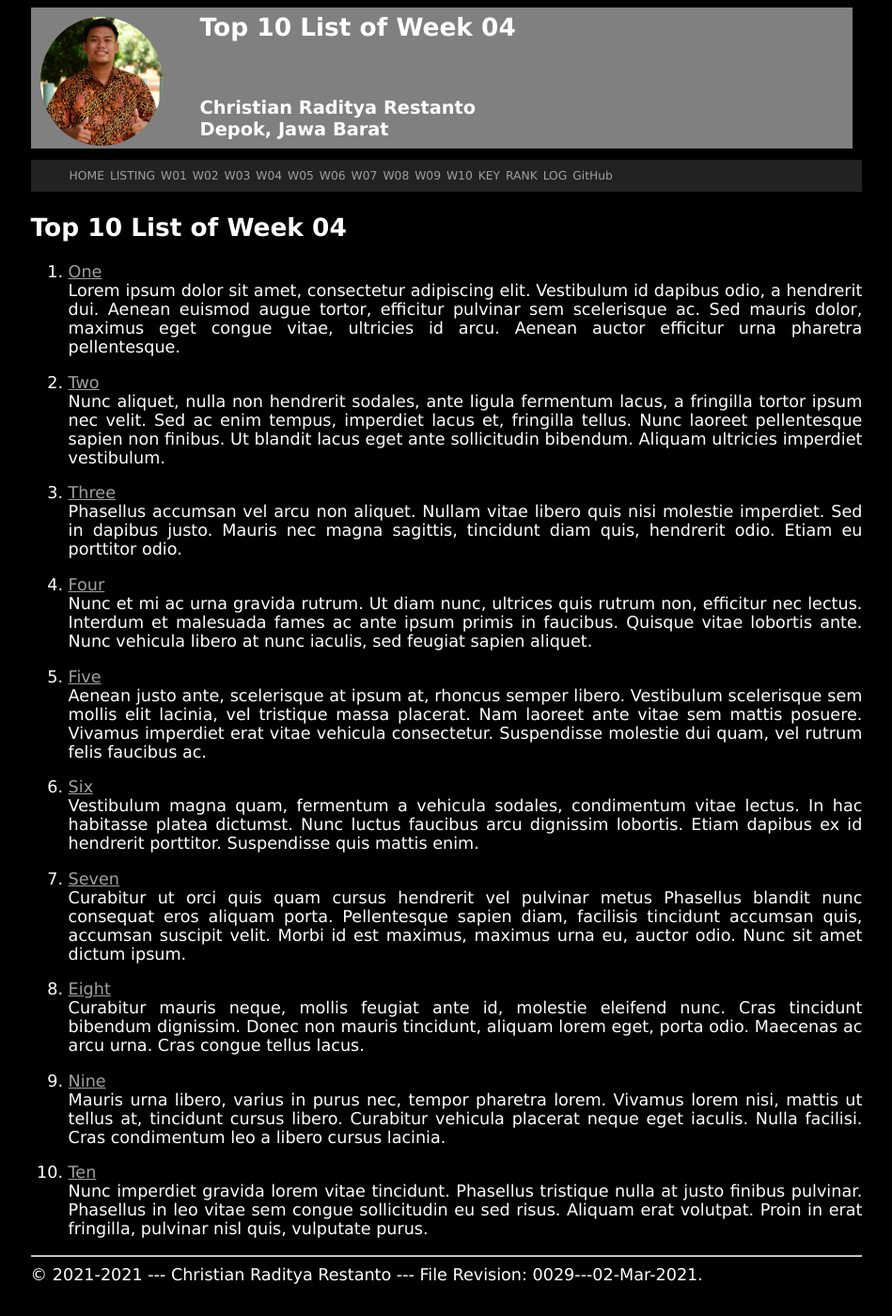
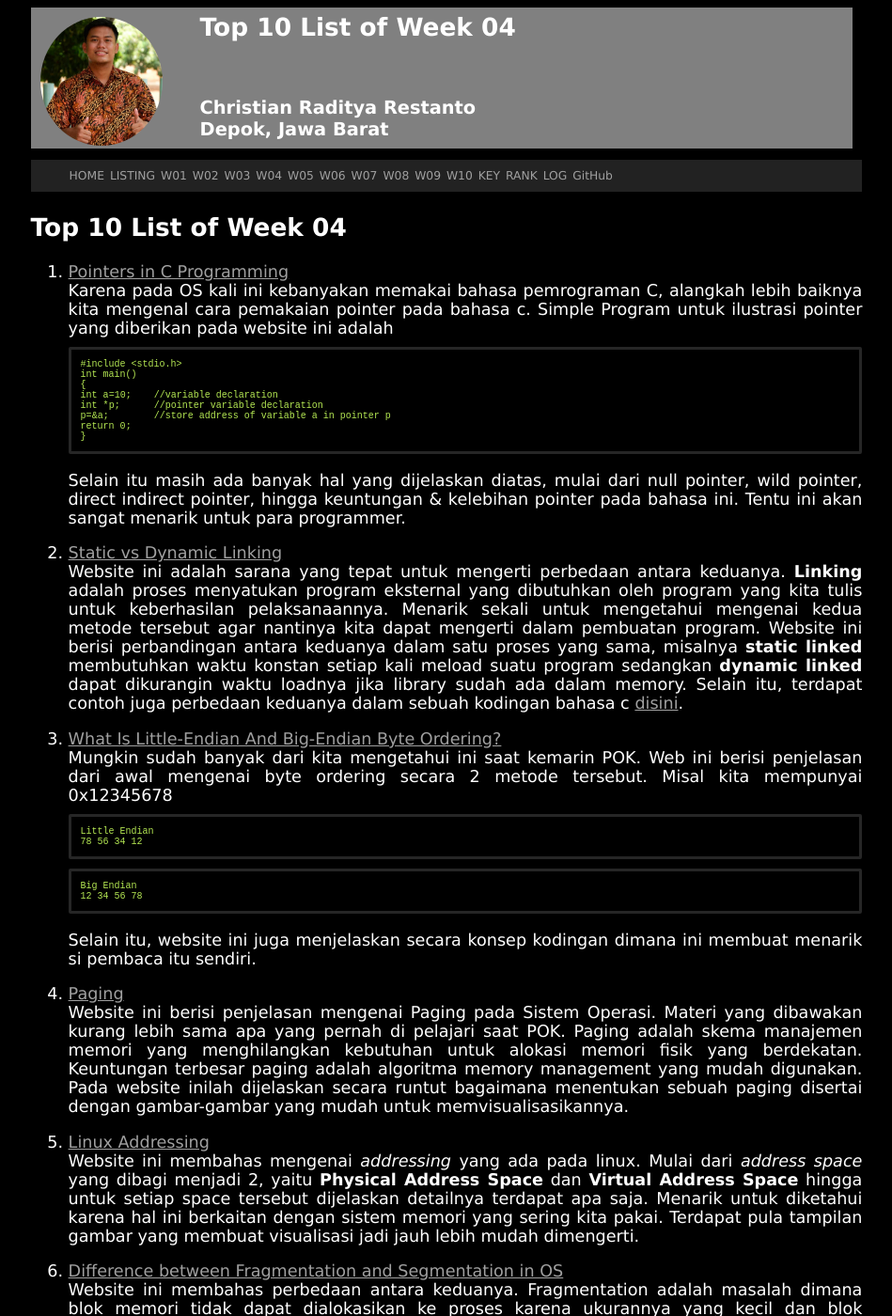
Before and after one commit to radityarestan/os211, a Jekyll site: the page built from w04.md, in a window 1280 px wide and 1400 px high. Shown: the whole window at 94% size, without its empty margins (165-1114 px from the left). Built offline with Jekyll 4.4.1, drawn with Linux system fonts in a browser that asks for light colours; our own code applies the rules of GitHub Pages for plain Markdown files; some of the changed text lies outside the part shown.

Commit message:
OS211 radityarestan

````diff
--- a/TXT/myrank.txt
+++ b/TXT/myrank.txt
@@ -6,3 +6,8 @@ ZCZC W02 rafigabhira
 ZCZC W02 rafimuhammad01
 ZCZC W02 ranianhanami
 ZCZC W02 raryasdya
+ZCZC W03 rafimuhammad01
+ZCZC W03 raflibangsawan
+ZCZC W03 rajasihombing
+ZCZC W03 raryasdya
+ZCZC W03 rheznandyae
--- a/w04.md
+++ b/w04.md
@@ -5,72 +5,52 @@ permalink: /W04/
 
 # Top 10 List of Week 04
 
-1. [One](https://en.wikipedia.org/wiki/1)<br>
-Lorem ipsum dolor sit amet, consectetur adipiscing elit.
-Vestibulum id dapibus odio, a hendrerit dui.
-Aenean euismod augue tortor, efficitur pulvinar sem scelerisque ac.
-Sed mauris dolor, maximus eget congue vitae, ultricies id arcu.
-Aenean auctor efficitur urna pharetra pellentesque.
+1. [Pointers in C Programming](https://www.guru99.com/c-pointers.html)<br>
+Karena pada OS kali ini kebanyakan memakai bahasa pemrograman C, alangkah lebih baiknya kita mengenal cara pemakaian pointer pada bahasa c. Simple Program untuk ilustrasi pointer yang diberikan pada website ini adalah
+```sh
+#include <stdio.h>
+int main()
+{
+   int a=10;    //variable declaration
+   int *p;      //pointer variable declaration
+   p=&a;        //store address of variable a in pointer p
+   return 0;
+}
+```
+Selain itu masih ada banyak hal yang dijelaskan diatas, mulai dari null pointer, wild pointer, direct indirect pointer, hingga keuntungan & kelebihan pointer pada bahasa ini. Tentu ini akan sangat menarik untuk para programmer.
 
-2. [Two](https://en.wikipedia.org/wiki/2)<br>
-Nunc aliquet, nulla non hendrerit sodales, ante ligula fermentum lacus, a fringilla tortor ipsum nec velit.
-Sed ac enim tempus, imperdiet lacus et, fringilla tellus.
-Nunc laoreet pellentesque sapien non finibus.
-Ut blandit lacus eget ante sollicitudin bibendum.
-Aliquam ultricies imperdiet vestibulum.
+2. [Static vs Dynamic Linking](https://cs-fundamentals.com/tech-interview/c/difference-between-static-and-dynamic-linking)<br>
+Website ini adalah sarana yang tepat untuk mengerti perbedaan antara keduanya. **Linking** adalah proses menyatukan program eksternal yang dibutuhkan oleh program yang kita tulis untuk keberhasilan pelaksanaannya. Menarik sekali untuk mengetahui mengenai kedua metode tersebut agar nantinya kita dapat mengerti dalam pembuatan program. Website ini berisi perbandingan antara keduanya dalam satu proses yang sama, misalnya **static linked** membutuhkan waktu konstan setiap kali meload suatu program sedangkan **dynamic linked** dapat dikurangin waktu loadnya jika library sudah ada dalam memory. Selain itu, terdapat contoh juga perbedaan keduanya dalam sebuah kodingan bahasa c [disini](https://cs-fundamentals.com/c-programming/static-and-dynamic-linking-in-c.php).
 
-3. [Three](https://en.wikipedia.org/wiki/3)<br>
-Phasellus accumsan vel arcu non aliquet.
-Nullam vitae libero quis nisi molestie imperdiet.
-Sed in dapibus justo.
-Mauris nec magna sagittis, tincidunt diam quis, hendrerit odio.
-Etiam eu porttitor odio.
+3. [What Is Little-Endian And Big-Endian Byte Ordering?](https://www.section.io/engineering-education/what-is-little-endian-and-big-endian/)<br>
+Mungkin sudah banyak dari kita mengetahui ini saat kemarin POK. Web ini berisi penjelasan dari awal mengenai byte ordering secara 2 metode tersebut. Misal kita mempunyai 0x12345678
+```sh
+Little Endian
+78 56 34 12
+```
+```sh
+Big Endian
+12 34 56 78
+```
+Selain itu, website ini juga menjelaskan secara konsep kodingan dimana ini membuat menarik si pembaca itu sendiri.
 
-4. [Four](https://en.wikipedia.org/wiki/4)<br>
-Nunc et mi ac urna gravida rutrum.
-Ut diam nunc, ultrices quis rutrum non, efficitur nec lectus.
-Interdum et malesuada fames ac ante ipsum primis in faucibus.
-Quisque vitae lobortis ante.
-Nunc vehicula libero at nunc iaculis, sed feugiat sapien aliquet.
+4. [Paging](https://www.geeksforgeeks.org/paging-in-operating-system/)<br>
+Website ini berisi penjelasan mengenai Paging pada Sistem Operasi. Materi yang dibawakan kurang lebih sama apa yang pernah di pelajari saat POK. Paging adalah skema manajemen memori yang menghilangkan kebutuhan untuk alokasi memori fisik yang berdekatan. Keuntungan terbesar paging adalah algoritma memory management yang mudah digunakan. Pada website inilah dijelaskan secara runtut bagaimana menentukan sebuah paging disertai dengan gambar-gambar yang mudah untuk memvisualisasikannya.
 
-5. [Five](https://en.wikipedia.org/wiki/5)<br>
-Aenean justo ante, scelerisque at ipsum at, rhoncus semper libero.
-Vestibulum scelerisque sem mollis elit lacinia, vel tristique massa placerat.
-Nam laoreet ante vitae sem mattis posuere.
-Vivamus imperdiet erat vitae vehicula consectetur.
-Suspendisse molestie dui quam, vel rutrum felis faucibus ac.
+5. [Linux Addressing](https://medium.com/@navaneethrvce/linux-addressing-40b35ff4ae4a)<br>
+Website ini membahas mengenai *addressing* yang ada pada linux. Mulai dari *address space* yang dibagi menjadi 2, yaitu **Physical Address Space** dan **Virtual Address Space** hingga untuk setiap space tersebut dijelaskan detailnya terdapat apa saja. Menarik untuk diketahui karena hal ini berkaitan dengan sistem memori yang sering kita pakai. Terdapat pula tampilan gambar yang membuat visualisasi jadi jauh lebih mudah dimengerti.
 
-6. [Six](https://en.wikipedia.org/wiki/6)<br>
-Vestibulum magna quam, fermentum a vehicula sodales, condimentum vitae lectus.
-In hac habitasse platea dictumst.
-Nunc luctus faucibus arcu dignissim lobortis.
-Etiam dapibus ex id hendrerit porttitor.
-Suspendisse quis mattis enim.
+6. [Difference between Fragmentation and Segmentation in OS](https://www.geeksforgeeks.org/difference-between-fragmentation-and-segmentation-in-os/)<br>
+Website ini membahas perbedaan antara keduanya. Fragmentation adalah masalah dimana blok memori tidak dapat dialokasikan ke proses karena ukurannya yang kecil dan blok semacam itu tetap tidak digunakan. Sedangkan Segmentation teknik manajemen memori yang mendukung pandangan pengguna tentang memori dan juga dikenal sebagai teknik alokasi memori yang tidak bersebelahan. Saya memasukkan website itu karena menjelaskan masing - masing perbedaan pada setiap kasus yang sama.
 
-7. [Seven](https://en.wikipedia.org/wiki/7)<br>
-Curabitur ut orci quis quam cursus hendrerit vel pulvinar metus
-Phasellus blandit nunc consequat eros aliquam porta.
-Pellentesque sapien diam, facilisis tincidunt accumsan quis, accumsan suscipit velit.
-Morbi id est maximus, maximus urna eu, auctor odio.
-Nunc sit amet dictum ipsum.
+7. [What is a Makefile and how does it work?](https://opensource.com/article/18/8/what-how-makefile)<br>
+Makefile adalah sebuah file khusus yang berisi perintah shell yang Anda buat. Jika kita mempunyai program dengan banyak sumber, ketika ingin menggantinya kita harus merecompile semua file yang bergantung. Tanpa adanya makefile ini, akan memakan banyak waktu sekali. Menarik bukan? Website ini menjelaskan bagaimana cara kerja Makefile dengan disertai berbagai command pada linux.
 
-8. [Eight](https://en.wikipedia.org/wiki/8)<br>
-Curabitur mauris neque, mollis feugiat ante id, molestie eleifend nunc.
-Cras tincidunt bibendum dignissim.
-Donec non mauris tincidunt, aliquam lorem eget, porta odio.
-Maecenas ac arcu urna.
-Cras congue tellus lacus.
+8. [What is data processing?](https://peda.net/kenya/ass/subjects2/computer-studies/form-3/data-processing)<br>
+Data processing terjadi jika data diambil dan diterjemahkan menjadi suatu informasi berguna.Pada website ini dijelaskan berbagai istilah dalam data processing sekaligus metode - metode yang dilakukan komputer untuk mengolah data. Prosesnya pun runtut dimulai dari input stage, processing stage, output stage, hingga storage stage.
 
-9. [Nine](https://en.wikipedia.org/wiki/9)<br>
-Mauris urna libero, varius in purus nec, tempor pharetra lorem.
-Vivamus lorem nisi, mattis ut tellus at, tincidunt cursus libero.
-Curabitur vehicula placerat neque eget iaculis.
-Nulla facilisi.
-Cras condimentum leo a libero cursus lacinia.
+9. [Nine](https://www.javatpoint.com/swapping-in-operating-system)<br>
+Swapping adalah skema manajemen memori di mana setiap proses dapat ditukar sementara dari memori utama ke memori sekunder sehingga memori utama dapat tersedia untuk proses lain. Website ini menjelaskan sistem swapping dalam sistem operasi. Menarik untuk mengetahuinya karena juga terdapat keuntungan dan kekurangannya.
 
-10. [Ten](https://en.wikipedia.org/wiki/10)<br>
-Nunc imperdiet gravida lorem vitae tincidunt.
-Phasellus tristique nulla at justo finibus pulvinar.
-Phasellus in leo vitae sem congue sollicitudin eu sed risus.
-Aliquam erat volutpat.
-Proin in erat fringilla, pulvinar nisl quis, vulputate purus.
+10. [Executable File](https://techterms.com/definition/executable_file)<br>
+Website ini menjelaskan tipe file yang bakal menjalankan program jika dibuka. Menarik sekali untuk mengetahui berbagai tipe executable file pada masing masing OS. Pada website ini juga disediakan link khusus untuk mengetahui detail dari suatu tipe file tertentu.
````
Also changed, not shown: TXT/mylog.txt (+12 -0 lines), 5 other files.
